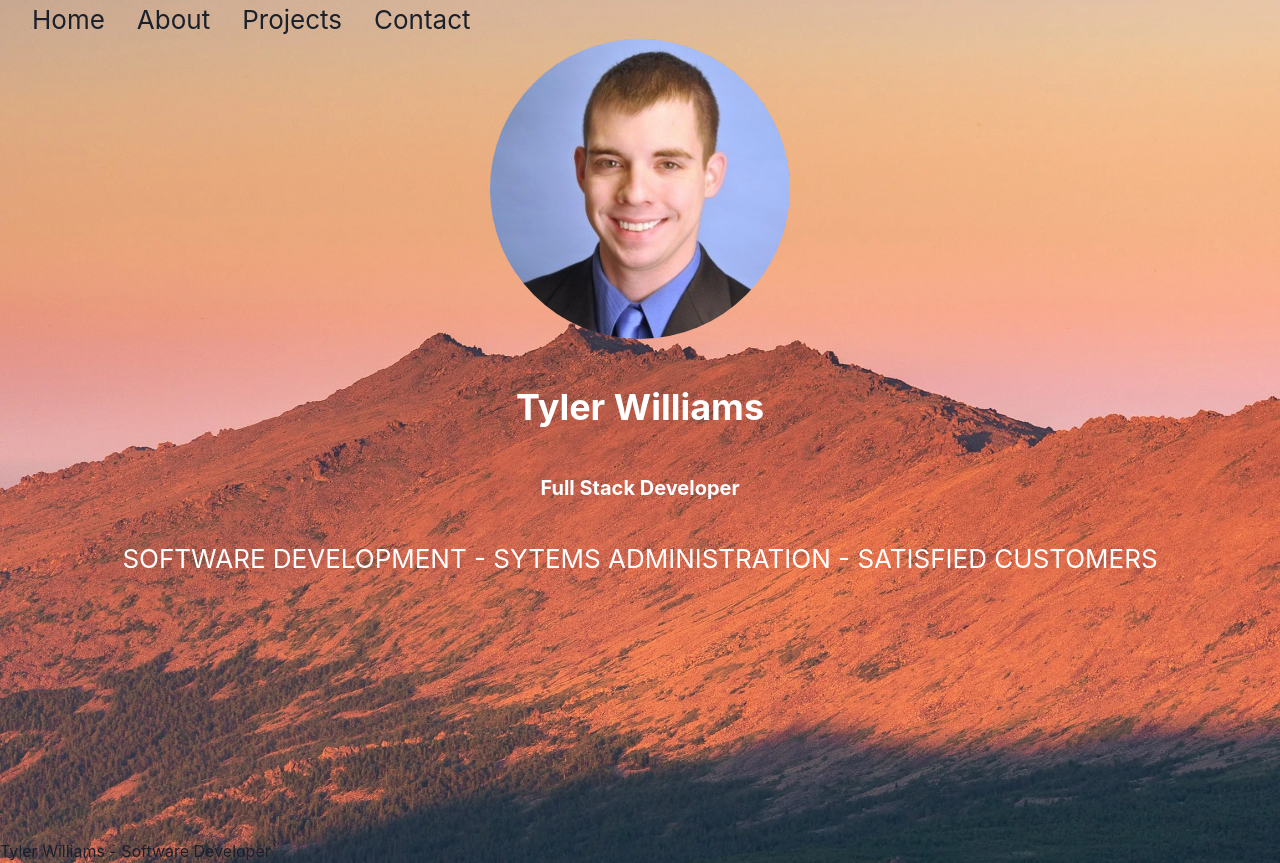
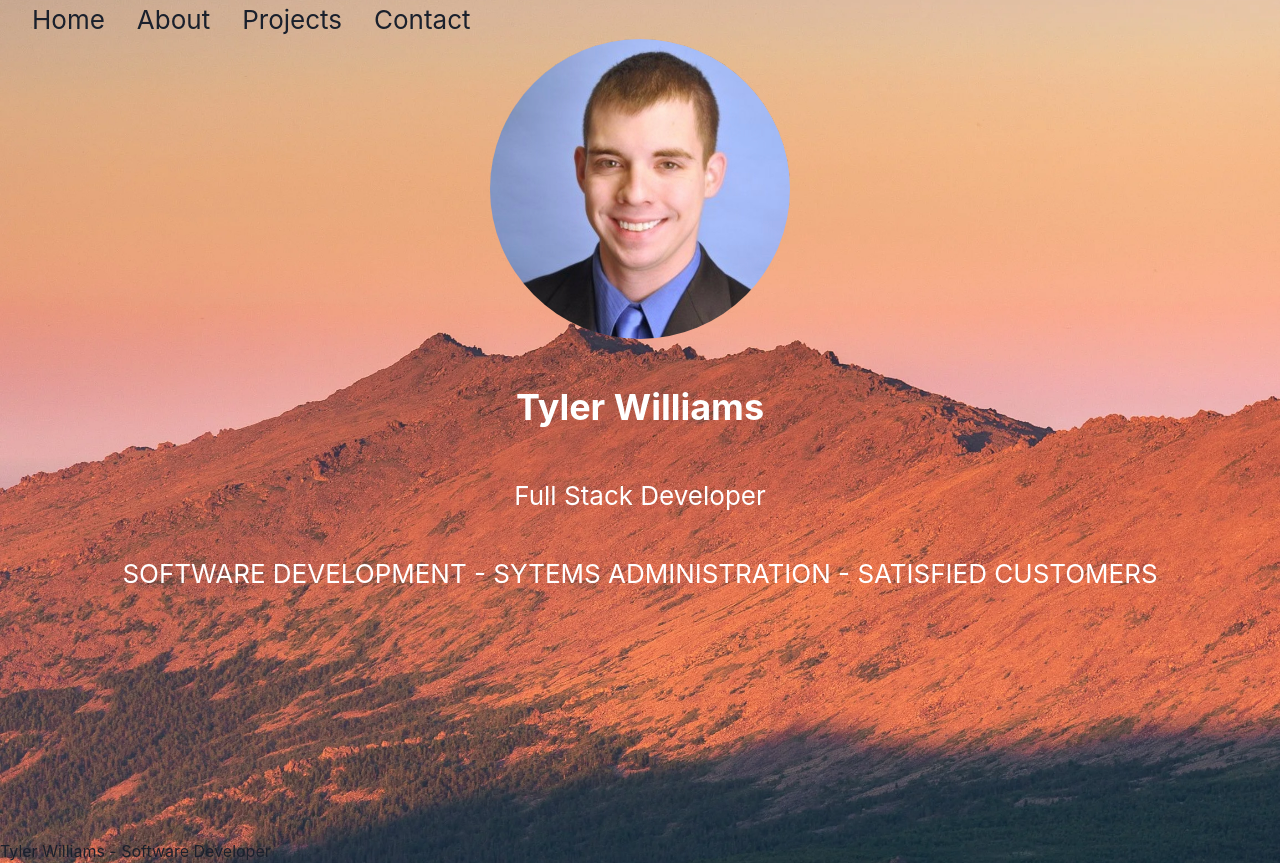
Before and after one commit to dtwilliams10/dtwilliams10.com, a React (Create React App) app: page / in a window 1280 px wide. Built offline with nearby package versions, Linux system fonts and the light colour scheme.

Commit message:
Changed secondary heading from Header to Text

```diff
--- a/src/pages/Home.tsx
+++ b/src/pages/Home.tsx
@@ -20,9 +20,9 @@ function HomePage() {
                         Tyler Williams
                     </Heading>
                     <br/>
-                    <Heading as="h3" size="md">
+                    <Text>
                         Full Stack Developer
-                    </Heading>
+                    </Text>
             </VStack>
             <br/>
             <Center>
```
